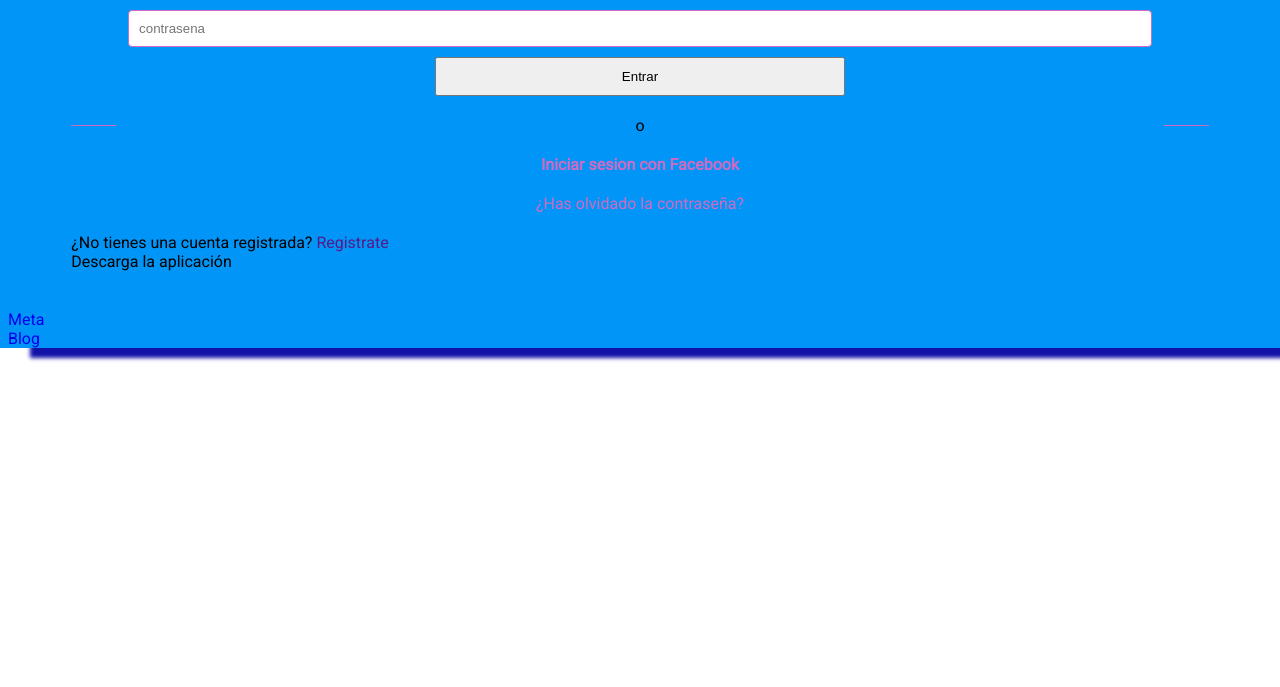
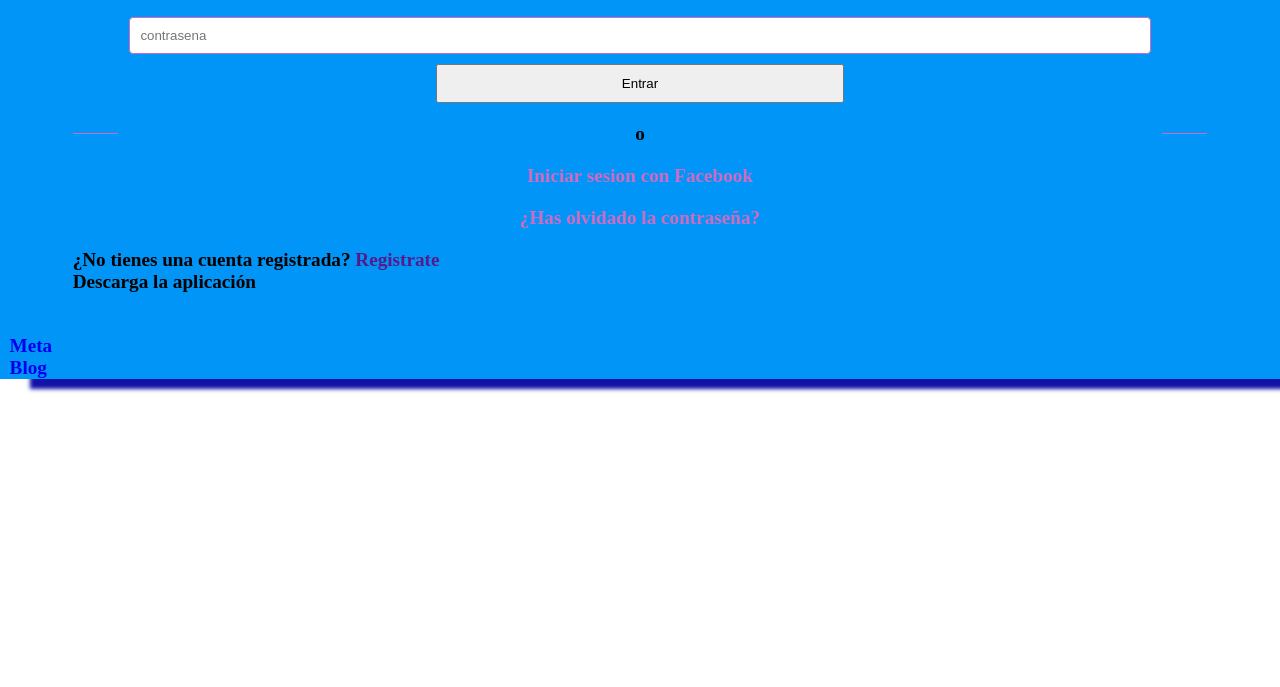
Before and after one commit to jorgebermudez36/CursoPlatzi, a plain HTML site: page index.html in a window 1280 px wide. Shown: the part 113-800 px from the top of the page. Drawn offline with Linux system fonts and the light colour scheme.

Commit message:
change in header and styles

```diff
--- a/src/style.css
+++ b/src/style.css
@@ -10,7 +10,11 @@
     padding: 10px;
     margin: 0;
     padding: 0.5em 0.5em 0;
+    font-family:'Times New Roman', 'Segoe UI', 'Open Sans', 'Helvetica Neue';
+    font-size: 1.2em;
+    font-weight: bold;
 }
+
 *{
     padding: 0;
     margin: 0;
```
